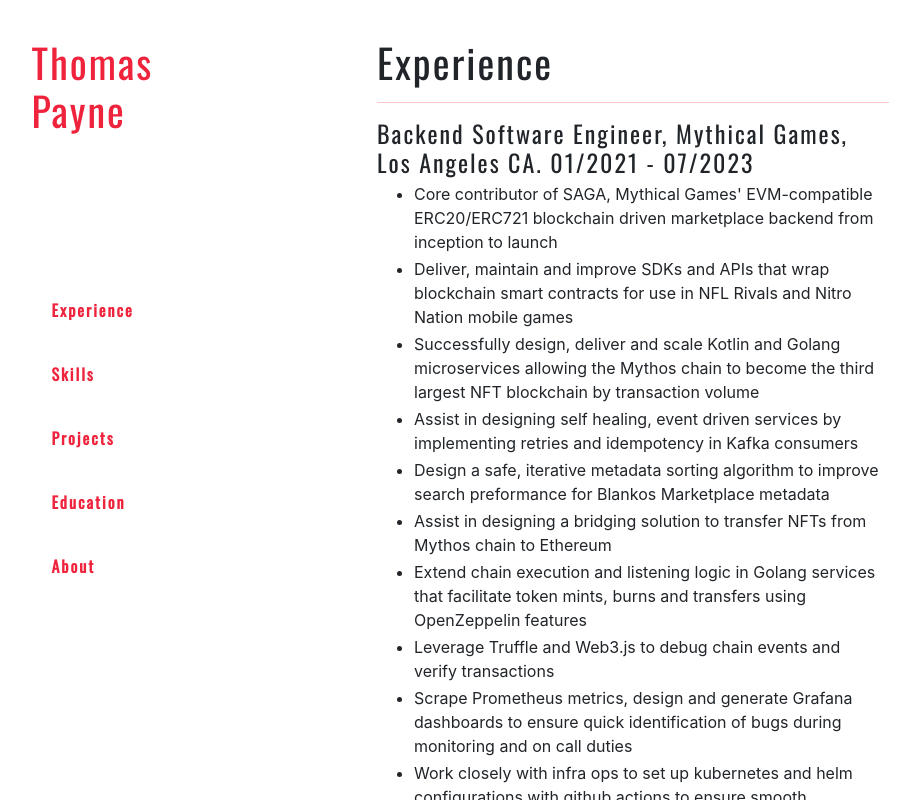
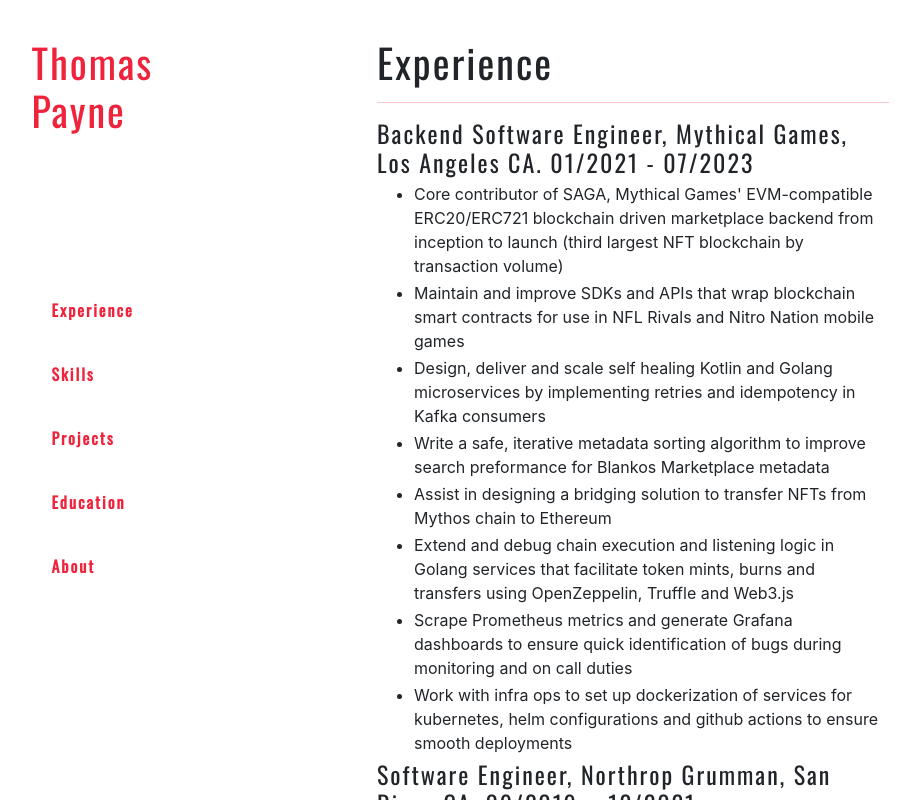
Before and after one commit to itsthetombomb/itsthetombomb, a React (Create React App) app: page / in a window 1280 px wide. Shown: the whole page, without its empty margins (7-927 px from the left). Built offline with nearby package versions, Linux system fonts and the light colour scheme; the HTML template or start-up script is replaced by a standard one.

Commit message:
Improve content

```diff
--- a/src/components/experience.tsx
+++ b/src/components/experience.tsx
@@ -10,34 +10,34 @@
             <hr/>
                 <h4>Backend Software Engineer, Mythical Games, Los Angeles CA. 01/2021 - 07/2023</h4>
                 <ul>
-                    <li>Core contributor of SAGA, Mythical Games' EVM-compatible ERC20/ERC721 blockchain driven marketplace backend from inception to launch</li>
-                    <li>Deliver, maintain and improve SDKs and APIs that wrap blockchain smart contracts for use in NFL Rivals and Nitro Nation mobile games</li>
-                    <li>Successfully design, deliver and scale Kotlin and Golang microservices allowing the Mythos chain to become the third largest NFT blockchain by transaction volume</li>
-                    <li>Assist in designing self healing, event driven services by implementing retries and idempotency in Kafka consumers</li>
-                    <li>Design a safe, iterative metadata sorting algorithm to improve search preformance for Blankos Marketplace metadata</li>
+                    <li>Core contributor of SAGA, Mythical Games' EVM-compatible ERC20/ERC721 blockchain driven marketplace backend from inception to launch (third largest NFT blockchain by transaction volume)</li>
+                    <li>Maintain and improve SDKs and APIs that wrap blockchain smart contracts for use in NFL Rivals and Nitro Nation mobile games</li>
+                    <li>Design, deliver and scale self healing Kotlin and Golang microservices by implementing retries and idempotency in Kafka consumers</li>
+                    <li>Write a safe, iterative metadata sorting algorithm to improve search preformance for Blankos Marketplace metadata</li>
                     <li>Assist in designing a bridging solution to transfer NFTs from Mythos chain to Ethereum</li>
-                    <li>Extend chain execution and listening logic in Golang services that facilitate token mints, burns and transfers using OpenZeppelin features</li>
-                    <li>Leverage Truffle and Web3.js to debug chain events and verify transactions</li>
-                    <li>Scrape Prometheus metrics, design and generate Grafana dashboards to ensure quick identification of bugs during monitoring and on call duties</li>
-                    <li>Work closely with infra ops to set up kubernetes and helm configurations with github actions to ensure smooth deployments</li>
+                    <li>Extend and debug chain execution and listening logic in Golang services that facilitate token mints, burns and transfers using OpenZeppelin, Truffle and Web3.js</li>
+                    <li>Scrape Prometheus metrics and generate Grafana dashboards to ensure quick identification of bugs during monitoring and on call duties</li>
+                    <li>Work with infra ops to set up dockerization of services for kubernetes, helm configurations and github actions to ensure smooth deployments</li>
                 </ul>
             </div>
 
             <div className="job">
                 <h4>Software Engineer, Northrop Grumman, San Diego CA. 09/2019 – 12/2021</h4>
                 <ul>
-                    <li>Full-Stack agile development of data driven web app (C# .NET, Postgres, React)</li>
-                    <li>CSCI Lead and application owner for JSF subdivision, ranked top performer</li>
+                    <li>Full-Stack agile development of data driven web app within JP2008 program (C# .NET, Postgres, React)</li>
+                    <li>Lead developer and application owner for sat com system within JSF subdivision, ranked top performer</li>
+                    <li>Resolve networking protocol bugs enabling system to integrate with hardware</li>
+                    <li>Implement unit testing to satisfy 100% code coverage requirements</li>
                     <li>Created and edited development documents, analyzed and scoped requirements</li>
+                    <li>Possess Secret Clearance</li>
                 </ul>
             </div>
 
             <div className="job">
-                <h4>Software Development Intern, ANSYS, Boulder CO. 05/2019 – 08/2019</h4>
+                <h4>Mechanical CAD Software Engineer, ANSYS, Boulder CO. 05/2019 – 08/2019</h4>
                 <ul>
-                    <li>Mechanical CAD Developer, extended 3D modeling engine feature set for SpaceClaim (C# .NET, WPF)</li>
-                    <li>Improve metadata storage by implementing serialization during shut down procedures</li>
-                    <li>Expand python scripting API feature to allow internal commands to be visable and recordable enabling user to script their geometric model designs</li>
+                    <li>Expland python scripting API to enable users to script and record their geometric model designs for 3D modeling engine SpaceClaim (C# .NET, WPF)</li>
+                    <li>Optimize metadata storage by implementing serialization during shut down and start up procedures</li>
                 </ul>
             </div>
 
@@ -51,7 +51,7 @@
             <div className="job">
                 <h4>Software Development Intern, Circadence Corporation, Boulder CO. 05/2018 – 08/2018</h4>
                 <ul>
-                    <li>Extend API for cyber simulation application Project Ares (Django, Python and Flask)</li>
+                    <li>Develop cyber simulation application Project Ares (Django, Python and Flask)</li>
                     <li>Extend API to trigger explotation functionality on target machines using Kali Linux and Metasploit</li>
                 </ul>
 
--- a/src/components/skills.tsx
+++ b/src/components/skills.tsx
@@ -11,13 +11,14 @@
                     <li>Familiar: Golang, Solidity, Javascript, Truffle</li>
                     <li>Cloud: Google Cloud</li>
                     <li>Docker, Kubernetes, Helm, Github Actions</li>
-                    <li>Event driven architecture: Kafka, GRPC</li>
+                    <li>Event driven architecture: Kafka, gRPC</li>
                     <li>Postgres, Redis, PineconeDb</li>
                     <li>SDK and API development</li>
                     <li>Prometheus, Grafana</li>
                     <li>Web App Development: React, Node.js, Web3.js</li>
                     <li>Full stack debugging in all environments</li>
                     <li>TestContainers, Jupiter, Mockito</li>
+                    <li>Plantuml diagramming</li>
                 </ul>
             </section>
         )
```
